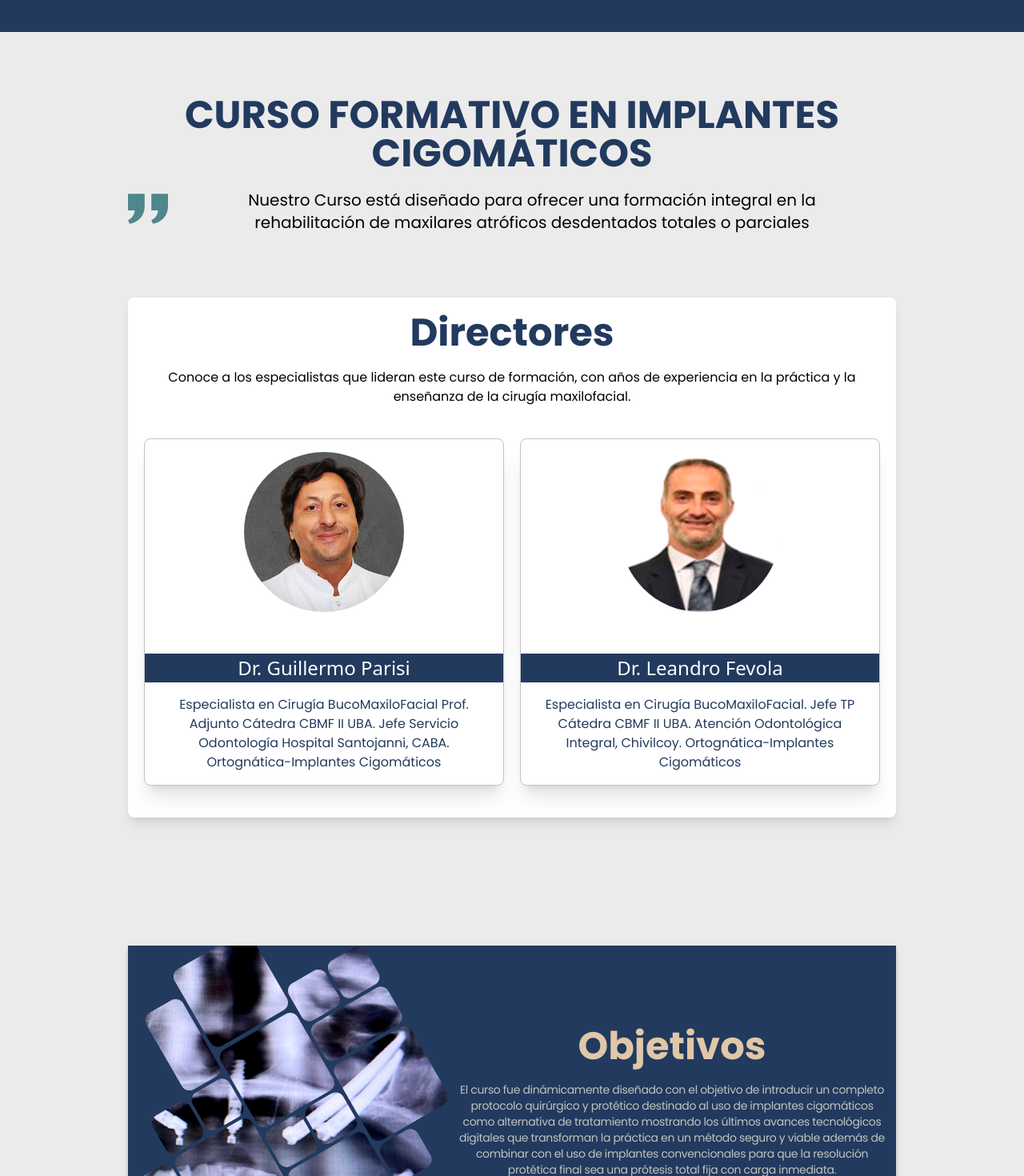
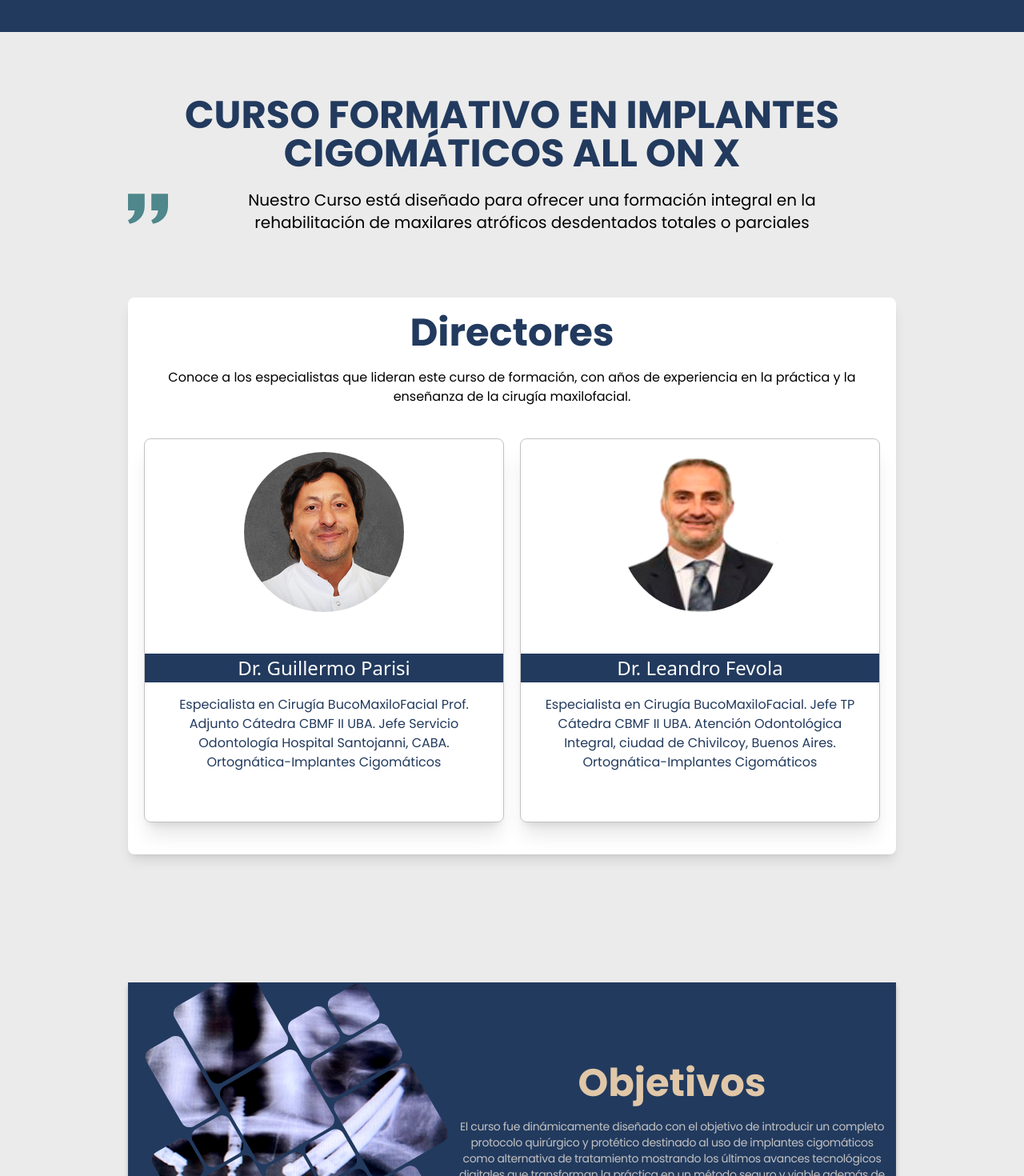
Before and after one commit to jnardi86/guillermoParisiWeb, a React (Vite) app: page /#/ in a window 1280 px wide. Shown: the part 560-2030 px from the top of the page at 80% size. Built offline with nearby package versions, Linux system fonts and the light colour scheme.

Commit message:
Adding styles

```diff
--- a/src/components/navbar/components/NavDesktop.jsx
+++ b/src/components/navbar/components/NavDesktop.jsx
@@ -18,8 +18,8 @@ const NavDesktop = () => {
         }}
       >
         <div className=" flex flex-col text-White py-4">
-          <h1 className="font-Poppins font-Semibold text-center text-2xl tablet:text-base tablet:text-start leading-relaxed">Residencia Cigomáticos</h1>
-          <p className="font-Poppins font-Regular text-center text-xl tablet:text-sm tablet:text-center">All On X</p>
+          <h1 className="font-Poppins font-Semibold text-center text-2xl tablet:text-base tablet:text-start laptop2:text-2xl leading-relaxed">Residencia Cigomáticos</h1>
+          <p className="font-Poppins font-Regular text-center text-xl tablet:text-sm laptop2:text-xl">All On X</p>
         </div>
 
         <div className="flex items-center">
--- a/src/pages/home/components/HomeBrief/HomeCursoBrief.jsx
+++ b/src/pages/home/components/HomeBrief/HomeCursoBrief.jsx
@@ -10,7 +10,7 @@ const HomeCursoBrief = () => {
   return (
     <div className="flex flex-col items-center m-auto w-full tablet:w-3/4 pt-20">
       <h1 className="title-sections font-Bold text-center pb-5 text-DarkBlue">
-        CURSO FORMATIVO EN IMPLANTES CIGOMÁTICOS
+        CURSO FORMATIVO EN IMPLANTES CIGOMÁTICOS ALL ON X
       </h1>
       <div className="flex items-start justify-center">
         {
--- a/src/pages/home/components/HomeDirectores.jsx
+++ b/src/pages/home/components/HomeDirectores.jsx
@@ -15,7 +15,7 @@ const HomeDirectores = () => {
       imageSrc: "/images/autoridades/fevola.png",
       name: "Dr. Leandro Fevola",
       description:
-        "Especialista en Cirugía BucoMaxiloFacial. Jefe TP Cátedra CBMF II UBA. Atención Odontológica Integral, Chivilcoy. Ortognática-Implantes Cigomáticos",
+        "Especialista en Cirugía BucoMaxiloFacial. Jefe TP Cátedra CBMF II UBA. Atención Odontológica Integral, ciudad de Chivilcoy, Buenos Aires. Ortognática-Implantes Cigomáticos",
     },
   ];
 
@@ -37,7 +37,7 @@ const HomeDirectores = () => {
         {directors.map((director) => (
           <div
             key={director.id}
-            className="flex flex-col items-center w-full py-4 laptop1:w-1/2 border border-solid border-LightGray rounded-lg shadow-xl"
+            className="flex flex-col items-center w-full py-4 laptop1:w-1/2 laptop1:h-[480px] border border-solid border-LightGray rounded-lg shadow-xl"
           >
             <div className="pb-3">
               <img
--- a/src/pages/home/components/HomeFormInscripcion.jsx
+++ b/src/pages/home/components/HomeFormInscripcion.jsx
@@ -25,8 +25,8 @@ const HomeFormInscripcion = () => {
   };
 
   return (
-    <div className="w-full tablet:w-3/4 m-auto rounded-lg bg-White shadow-lg p-6 mt-20 mb-20">
-      <h2 className="title-sections font-Bold text-DarkBlue font-Semibold pb-5 text-center">
+    <div className="w-full tablet:w-3/4 laptop1:w-1/2 laptop2:w-1/3 m-auto rounded-lg bg-White shadow-lg p-6 mt-20 mb-20">
+      <h2 className="title-sections font-Bold text-DarkBlue pb-5 text-center">
         Contactanos
       </h2>
       <form onSubmit={handleSubmit} className="space-y-4">
```
